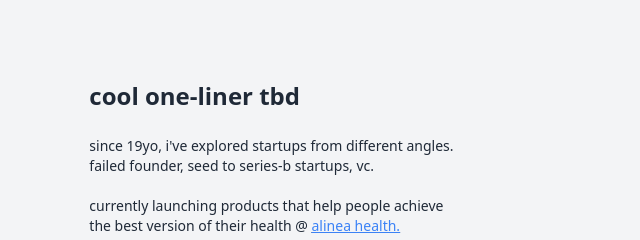
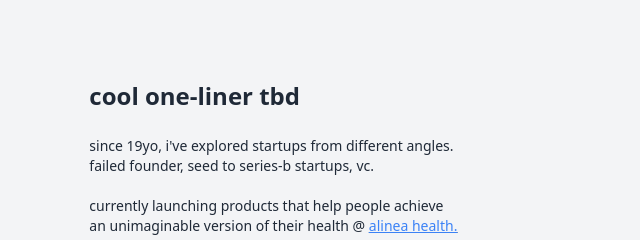
Before and after one commit to thomazstanislauki/1st-cursor-website, a plain HTML site: page index.html in a window 1280 px wide. Shown: the top 240 px of the page, without its empty margins (488-1128 px from the left). Drawn offline with nearby package versions, Linux system fonts and the light colour scheme.

Commit message:
Update index.html

```diff
--- a/index.html
+++ b/index.html
@@ -19,7 +19,7 @@
     <!-- Text Section -->
     <div class="w-full md:w-1/2">
       <p class="text-2xl font-semibold mb-6">cool one-liner tbd</p>
-      <p class="text-sm mb-6 md:w-2/3">Since 19yo, I've explored startups from different angles.</br>Failed founder, seed to series-b startups, VC.</br></br>currently launching products that help people achieve</br>the best version of their health @ <u><a class="text-blue-500" href="https://www.crunchbase.com/organization/alinea-health" target="_blank">Alinea Health.</a></u></p>
+      <p class="text-sm mb-6 md:w-2/3">Since 19yo, I've explored startups from different angles.</br>Failed founder, seed to series-b startups, VC.</br></br>currently launching products that help people achieve</br>an unimaginable version of their health @ <u><a class="text-blue-500" href="https://www.crunchbase.com/organization/alinea-health" target="_blank">Alinea Health.</a></u></p>
       <p class="text-sm mb-6 md:w-2/3">Writing, reading and running make my mind calm.</br>you can also find me on <a href="https://twitter.com/TStanislauki" target="_blank" class="text-blue-500"><u>Twitter</u></a> or <u><a href="https://substack.com/@bythomaz" target="_blank" class="text-blue-500">Substack</a></u></p>
 
       <h3 class="text-2xl font-semibold mb-4">previous work</h3>
```
